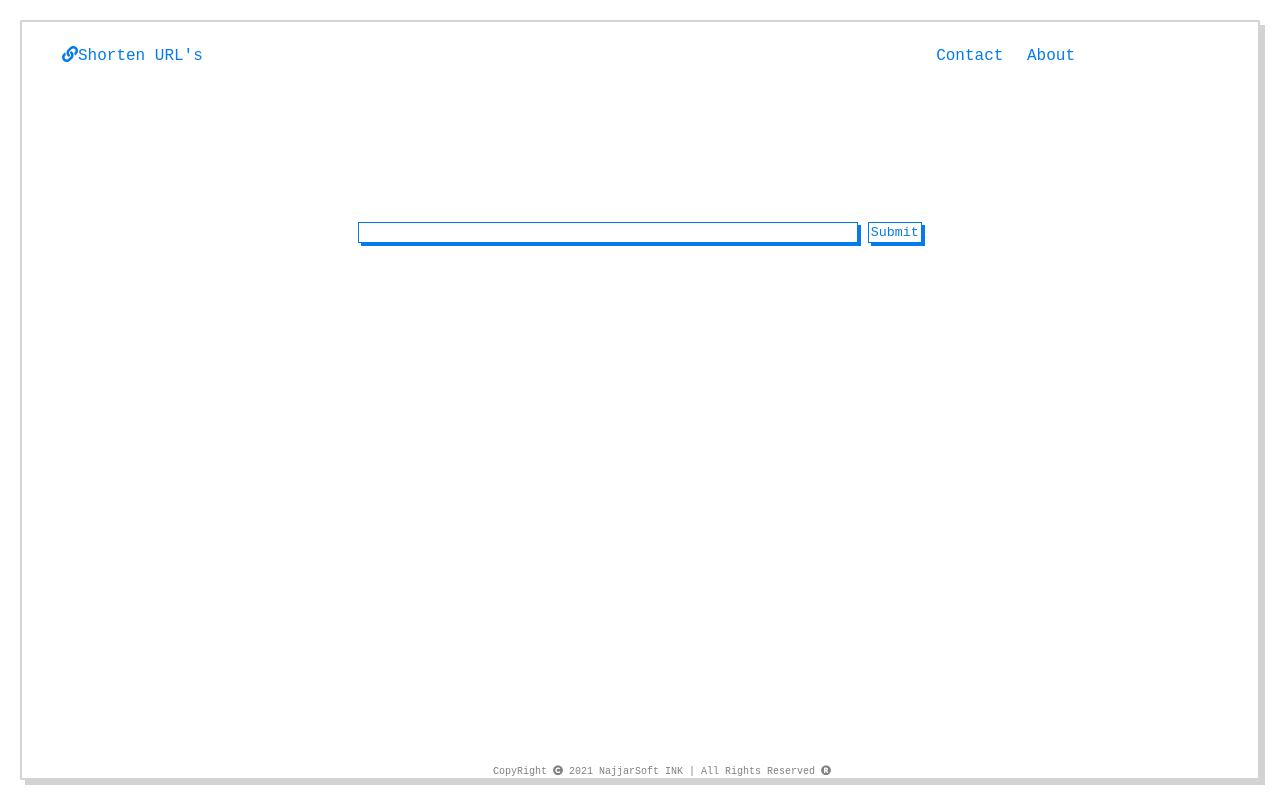
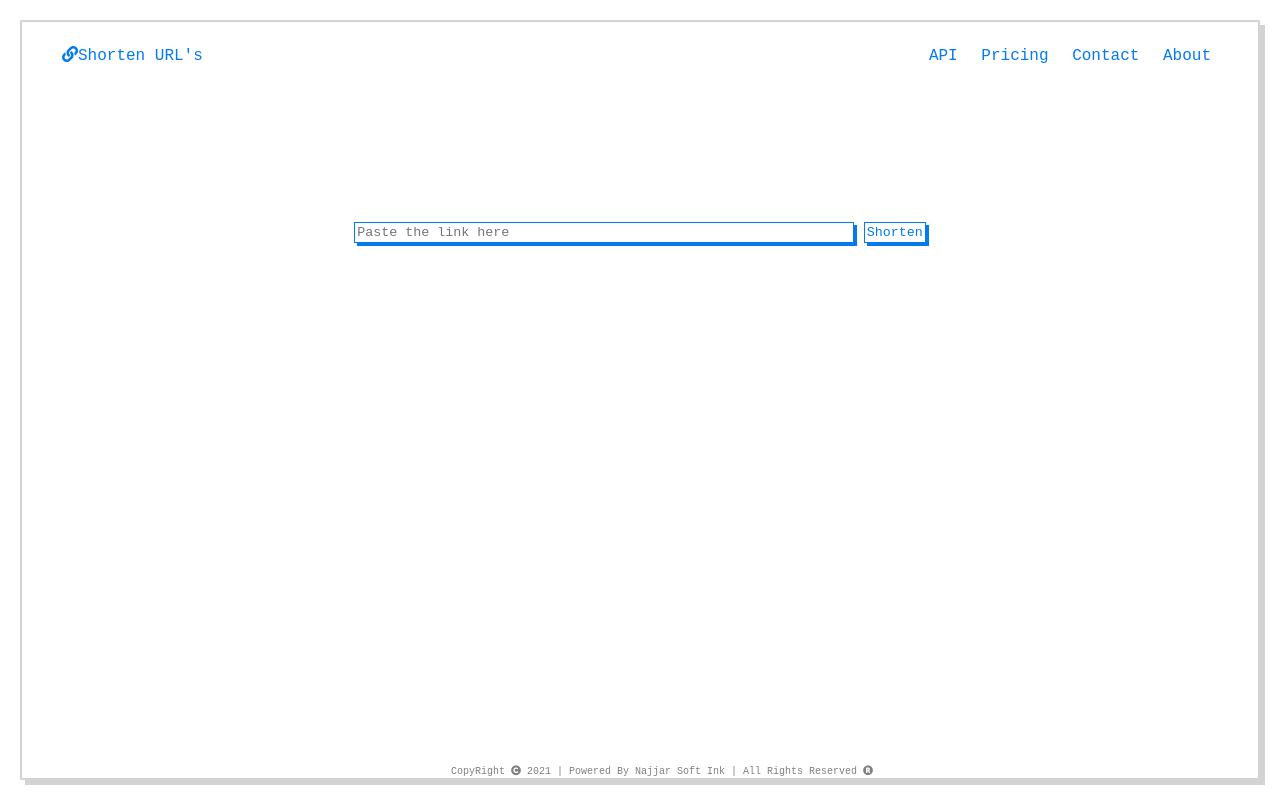
Before and after one commit to fawzinajjar/shorten-url, a plain HTML site: page index.html in a window 1280 px wide. Drawn offline with Linux system fonts and the light colour scheme.

Commit message:
update theme

```diff
--- a/css/style.css
+++ b/css/style.css
@@ -49,6 +49,7 @@ a:hover {
 }
 .navbar .flex {
   justify-content: space-between;
+  width: 100%;
 }
 .navbar {
   background-color: white;
@@ -56,7 +57,7 @@ a:hover {
   height: 70px;
 }
 .container {
-  max-width: 1100px;
+  /* max-width: 1100px; */
   overflow: auto;
   padding: 0 40px;
 }
--- a/index.html
+++ b/index.html
@@ -20,8 +20,12 @@
             <nav>
                 <ul>
                     <li>
+                        <a href="index.html">API</a>
+                        <a href="index.html">Pricing</a>
                         <a href="index.html">Contact</a>
                         <a href="index.html">About</a>
+
+
                     </li>
                 </ul>
             </nav>
@@ -31,8 +35,8 @@
     <div class="url_container">
         <div class="input_main">
 
-            <input class="url_input" type="url">
-            <button class="url_submit_button" type="submit">Submit</button>
+            <input class="url_input" type="url" placeholder="Paste the link here">
+            <button class="url_submit_button" type="submit">Shorten</button>
         </div>
     </div>
     <!-- Footer -->
@@ -40,7 +44,7 @@
         <div class="footer_p">
             CopyRight
             <a class="fa fa-copyright l"></a> 2021
-            NajjarSoft INK | All Rights Reserved
+            | Powered By Najjar Soft Ink | All Rights Reserved
             <i class="fa fa-registered"></i>
 
         </div>
```
